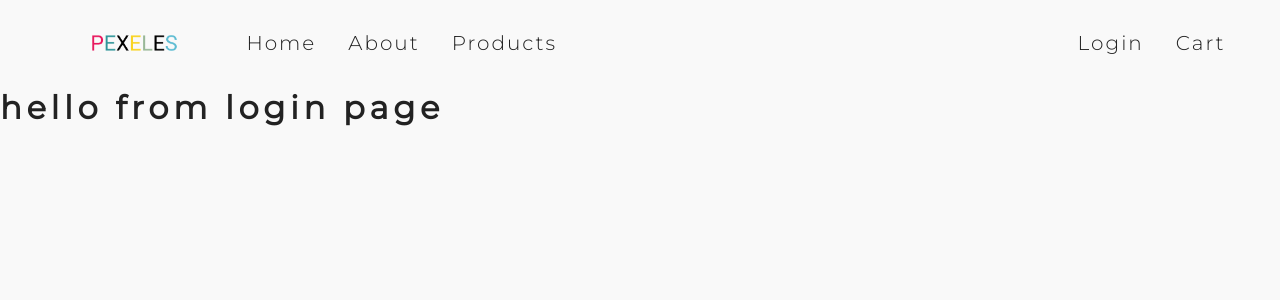
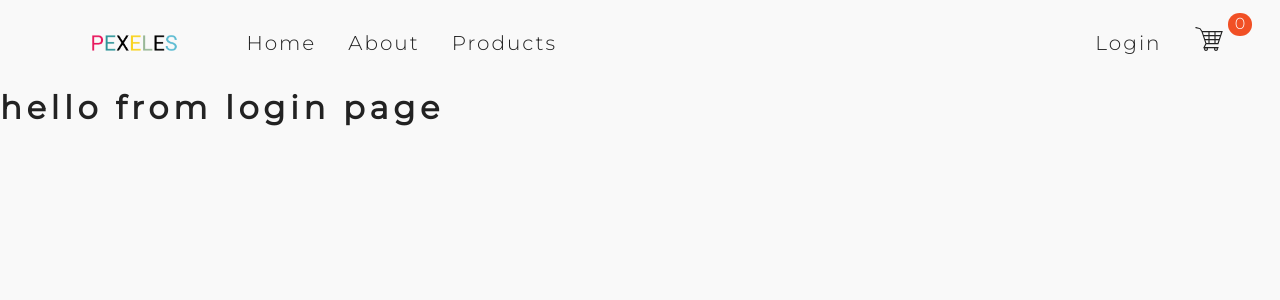
Before and after one commit to julianoperin/ecommerce-react, a React (Create React App) app: page /login in a window 1280 px wide. Shown: the top 300 px of the page. Built offline with nearby package versions, Linux system fonts and the light colour scheme; no server answers.

Commit message:
Started setting up strapi

```diff
--- a/src/components/Cart/CartLink.js
+++ b/src/components/Cart/CartLink.js
@@ -1,5 +1,17 @@
 import React from "react";
+import { Link } from "react-router-dom";
+import { CartContext } from "../../context/cart";
+import { GiShoppingCart } from "react-icons/gi";
 
 export default function CartLink() {
-  return <h1>hello from cart link</h1>;
+  const { cartItems } = React.useContext(CartContext);
+
+  return (
+    <div className="cart-link-container">
+      <Link to="/cart">
+        <GiShoppingCart size={32} />
+      </Link>
+      <span className="cart-link-total">{cartItems}</span>
+    </div>
+  );
 }
--- a/src/components/Header.js
+++ b/src/components/Header.js
@@ -1,6 +1,7 @@
 import React from "react";
 import { Link } from "react-router-dom";
 import logo from "../assets/PEXELES.png";
+import CartLink from "./Cart/CartLink";
 
 export default function Header() {
   return (
@@ -23,9 +24,7 @@ export default function Header() {
           <li>
             <Link to="/login">Login</Link>
           </li>
-          <li>
-            <Link to="/cart">Cart</Link>
-          </li>
+          <CartLink />
         </div>
       </ul>
     </header>
--- a/src/context/cart.js
+++ b/src/context/cart.js
@@ -1,6 +1,12 @@
 // Cart context
 import React from "react";
 import localCart from "../utils/localCart";
+
+function getCartFromLocalStorage() {
+  return localStorage.getItem("cart")
+    ? JSON.parse(localStorage.getItem("cart"))
+    : [];
+}
 
 //! INIT THE CONTEXT
 export const CartContext = React.createContext();
@@ -10,12 +16,14 @@ export const CartContext = React.createContext();
 // useContext => ...
 
 function CartProviderComp({ children }) {
-  const [cart, setCart] = React.useState([]); // Array with all products
+  const [cart, setCart] = React.useState(getCartFromLocalStorage); // Array with all products
   const [total, setTotal] = React.useState(0); // Total value in the cart
   const [cartItems, setCartItems] = React.useState(0); // SUM ALL ITEMS IN THE CART = 12
 
   React.useEffect(() => {
-    // local storage
+    //! local storage
+    localStorage.setItem("cart", JSON.stringify(cart));
+
     // Cart Items | SUM ALL ITEMS IN THE CART
     let newCartItems = cart.reduce((total, cartItem) => {
       // (acc,curr)
```
